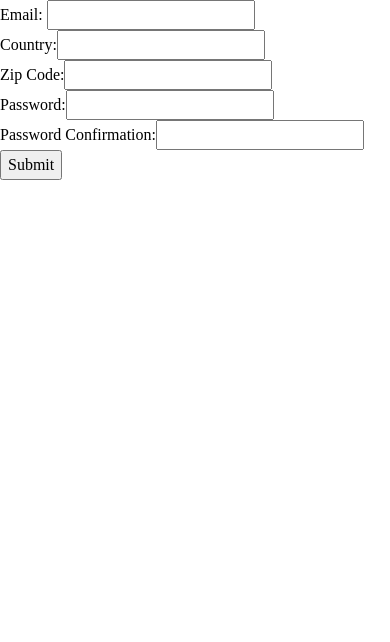
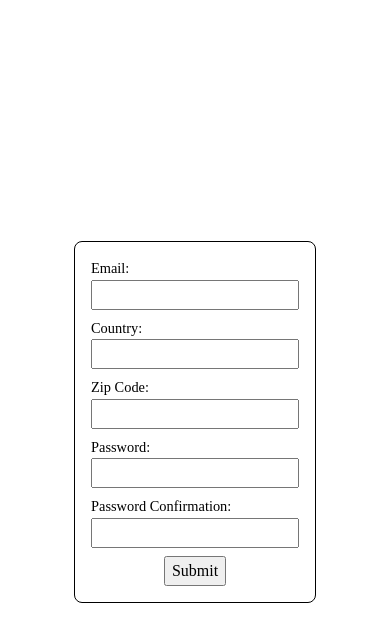
Before and after one commit to louisdeco/form-validation-practice, a website built with webpack: page src/index.html in a window 390 px wide. Built offline with nearby package versions, Linux system fonts and the light colour scheme.

Commit message:
feat(styles): add layout and form styling
- Add basic responsive layout:
- Implement form styling:
- Configure form padding and spacing

The styling provides a clean, centered layout with consistent spacing and visual hierarchy.

```diff
--- a/src/css/style.css
+++ b/src/css/style.css
@@ -67,3 +67,37 @@ dialog {
   max-width: 100%;
   padding: 0;
 }
+
+/* General styling*/
+body {
+  width: 100vw;
+  height: 100vh;
+  display: flex;
+  justify-content: center;
+  align-items: center;
+}
+
+/* Form styling */
+form {
+  border: solid black 1px;
+  border-radius: 0.5rem;
+  padding: 1rem;
+  display: flex;
+  flex-direction: column;
+  justify-content: center;
+  align-items: center;
+  gap: 0.5rem;
+}
+
+.wrapper {
+  display: flex;
+  flex-direction: column;
+}
+
+label {
+  font-size: 0.9rem;
+}
+
+input {
+  border-radius: 0.2;
+}
```
